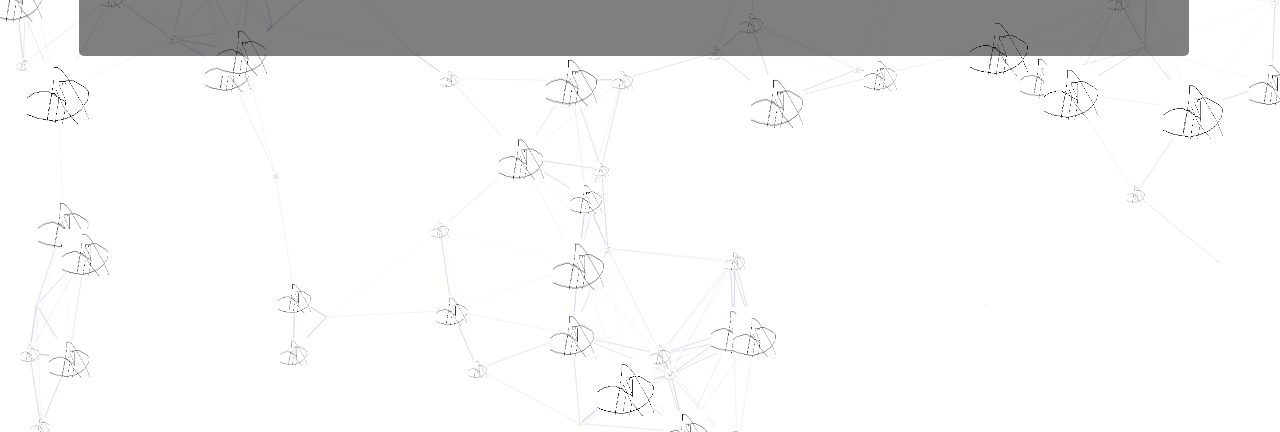
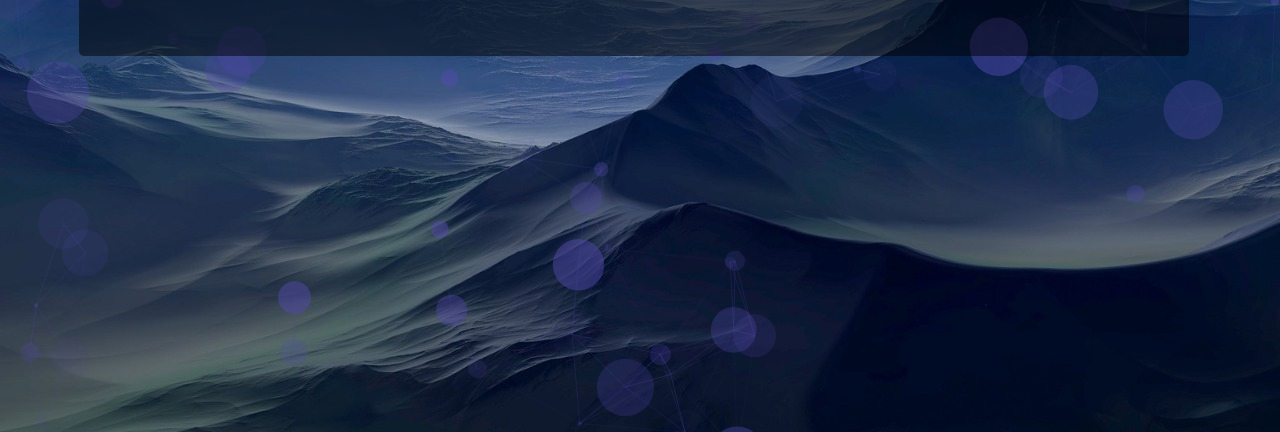
Before and after one commit to BlockchainRoyale/prototype, a website: page frontend/index.html in a window 1280 px wide. Shown: the part 368-800 px from the top of the page. Drawn offline with nearby package versions, Linux system fonts and the light colour scheme; files whose address does not match are found by name.

Commit message:
background

```diff
--- a/frontend/css/style.css
+++ b/frontend/css/style.css
@@ -6,8 +6,9 @@ body {
 
 #particles-js {
     height: 100vh;
-    width: 100%;;
+    width: 100%;
     background: #ffffff;
+    background-image: url("../img/mountain.jpeg");
     position:fixed;
 }
 
--- a/frontend/js/app.js
+++ b/frontend/js/app.js
@@ -26,7 +26,7 @@ particlesJS('particles-js',
         "value": "#524aab"
       },
 "shape": {
-        "type": "image",
+        "type": "circle",
         "stroke": {
           "width": 0,
           "color": "#000000"
```
Also changed, not shown: frontend/img/mountain.jpeg (added).
